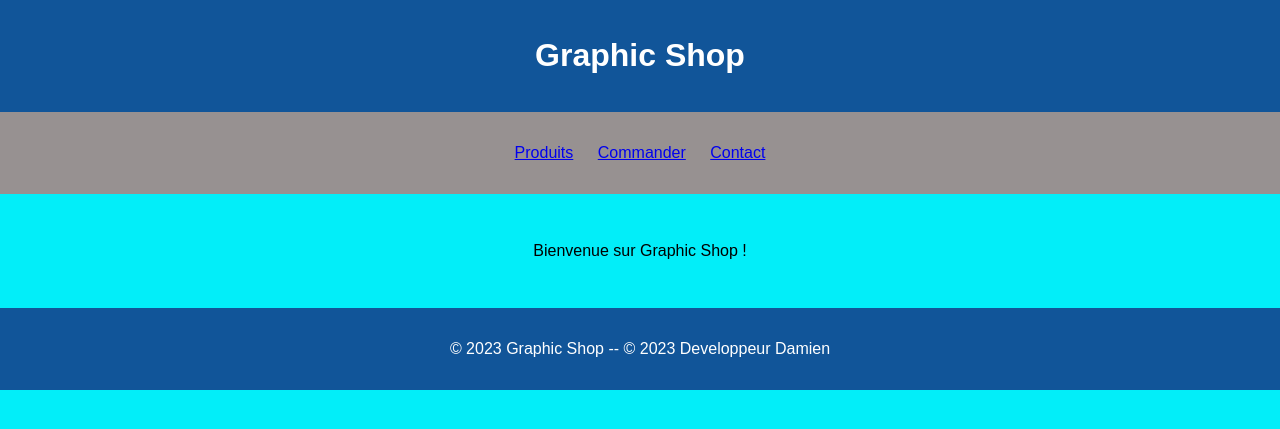
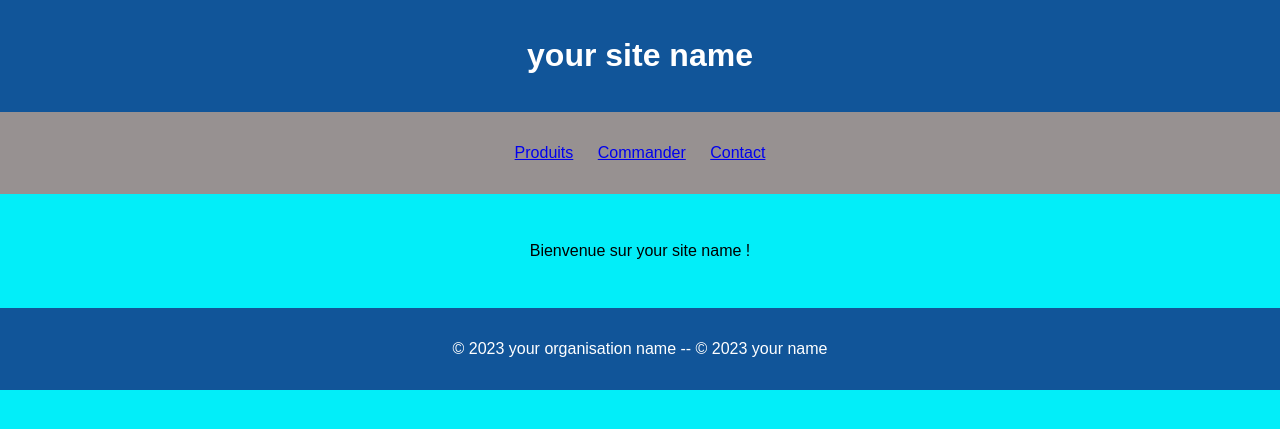
Before and after one commit to NoSQLElyas/Web, a PHP site: page / in a window 1280 px wide. Shown: the top 429 px of the page. Run offline with PHP 8.4, Linux system fonts and the light colour scheme.

Commit message:
Update index.php

```diff
--- a/index.php
+++ b/index.php
@@ -3,7 +3,7 @@
 <head>
     <meta charset="UTF-8">
     <meta name="viewport" content="width=device-width, initial-scale=1.0">
-    <title>Graphic Shop</title>
+    <title>your site name</title>
     <style>
         body {
             font-family: Arial, sans-serif;
@@ -45,7 +45,7 @@
 </head>
 <body>
     <header>
-        <h1>Graphic Shop</h1>
+        <h1>your site name</h1>
     </header>
     <nav>
         <ul>
@@ -56,10 +56,10 @@
     </nav>
     <section>
 
-        <p>Bienvenue sur Graphic Shop !</p>
+        <p>Bienvenue sur your site name !</p>
     </section>
     <footer>
-        <p>&copy; 2023 Graphic Shop -- &copy; 2023 Developpeur Damien</p>
+        <p>&copy; 2023 your organisation name -- &copy; 2023 your name</p>
     </footer>
 </body>
 </html>
```
